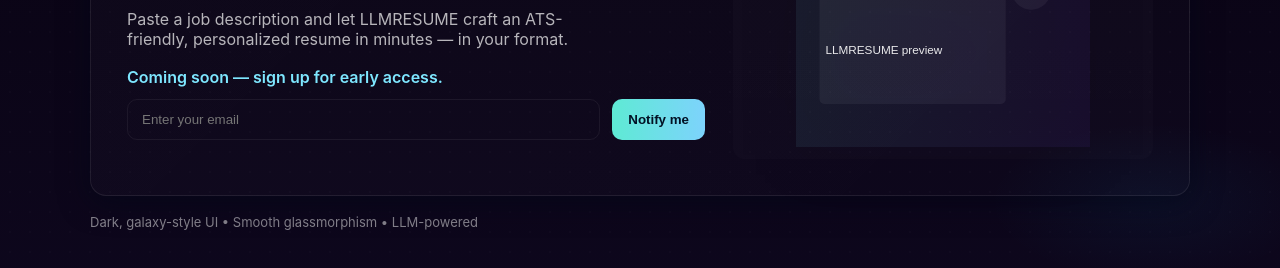
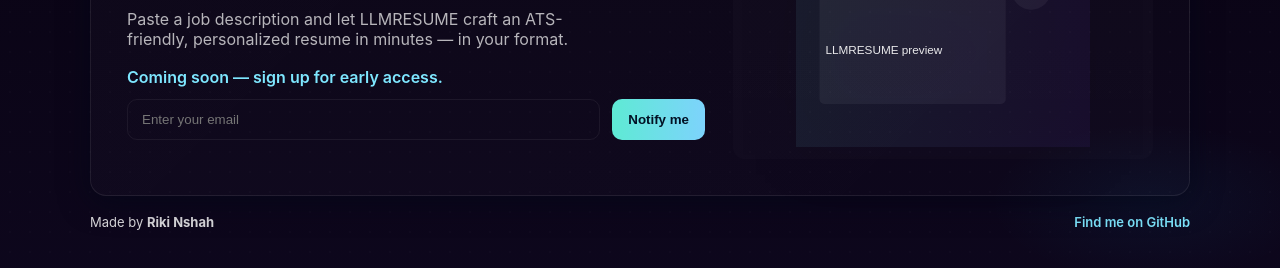
Before and after one commit to Rikinshah787/llmresume, a plain HTML site: page public/index.html in a window 1280 px wide. Shown: the part 358-626 px from the top of the page. Drawn offline with Linux system fonts and the light colour scheme.

Commit message:
Add footer credit and GitHub search link; update README

```diff
--- a/public/index.html
+++ b/public/index.html
@@ -9,6 +9,7 @@
   </head>
   <body>
     <main class="hero">
+      <canvas id="bg-canvas" aria-hidden="true"></canvas>
       <div class="overlay"></div>
       <div class="container">
         <header class="brand">
@@ -34,8 +35,15 @@
           </div>
         </section>
 
-        <footer class="footer">Dark, galaxy-style UI • Smooth glassmorphism • LLM-powered</footer>
+        <footer class="footer">
+          <div class="credit">Made by <strong>Riki Nshah</strong></div>
+          <div class="links">
+            <a href="https://github.com/search?q=Riki+Nshah" target="_blank" rel="noopener">Find me on GitHub</a>
+            <!-- You can replace the search link with your exact GitHub profile URL when ready -->
+          </div>
+        </footer>
       </div>
     </main>
+    <script src="/scripts.js" defer></script>
   </body>
 </html>
--- a/public/styles.css
+++ b/public/styles.css
@@ -13,8 +13,11 @@
   background-attachment:fixed; -webkit-font-smoothing:antialiased; -moz-osx-font-smoothing:grayscale;
 }
 .hero{min-height:100vh;display:flex;align-items:center;justify-content:center;position:relative;padding:48px 24px}
-.overlay{position:absolute;inset:0;background-image:radial-gradient(rgba(255,255,255,0.03) 1px, transparent 1px);background-size:20px 20px;opacity:0.6;mix-blend-mode:overlay}
-.container{position:relative;z-index:2;max-width:1100px;width:100%}
+.overlay{position:absolute;inset:0;background-image:radial-gradient(rgba(255,255,255,0.03) 1px, transparent 1px);background-size:20px 20px;opacity:0.6;mix-blend-mode:overlay;z-index:2}
+.container{position:relative;z-index:3;max-width:1100px;width:100%}
+
+/* Fullscreen animated background canvas */
+#bg-canvas{position:absolute;inset:0;width:100%;height:100%;display:block;z-index:1}
 .brand{display:flex;align-items:center;justify-content:space-between;margin-bottom:24px}
 .logo{font-weight:700;letter-spacing:1px;font-size:20px}
 .logo .accent{color:var(--accent);margin-left:6px}
@@ -27,7 +30,9 @@
 .signup button{padding:12px 16px;border-radius:10px;border:none;background:linear-gradient(90deg, #5eead4, #7dd3fc);color:#021124;font-weight:700;cursor:pointer}
 .right .visual{display:flex;align-items:center;justify-content:center;padding:12px;background:linear-gradient(180deg, rgba(255,255,255,0.02), rgba(255,255,255,0.01));border-radius:12px;height:220px}
 .right img{max-width:100%;max-height:100%;display:block;filter:drop-shadow(0 8px 30px rgba(2,6,23,0.6))}
-.footer{margin-top:18px;color:rgba(255,255,255,0.5);font-size:13px}
+.footer{margin-top:18px;color:rgba(255,255,255,0.85);font-size:13px;display:flex;align-items:center;justify-content:space-between;gap:12px}
+.footer .links a{color:var(--accent);text-decoration:none;font-weight:600}
+.footer .links a:hover{text-decoration:underline}
 
 @media (max-width:880px){
   .card{grid-template-columns:1fr;}
```
Also changed, not shown: README.md.
